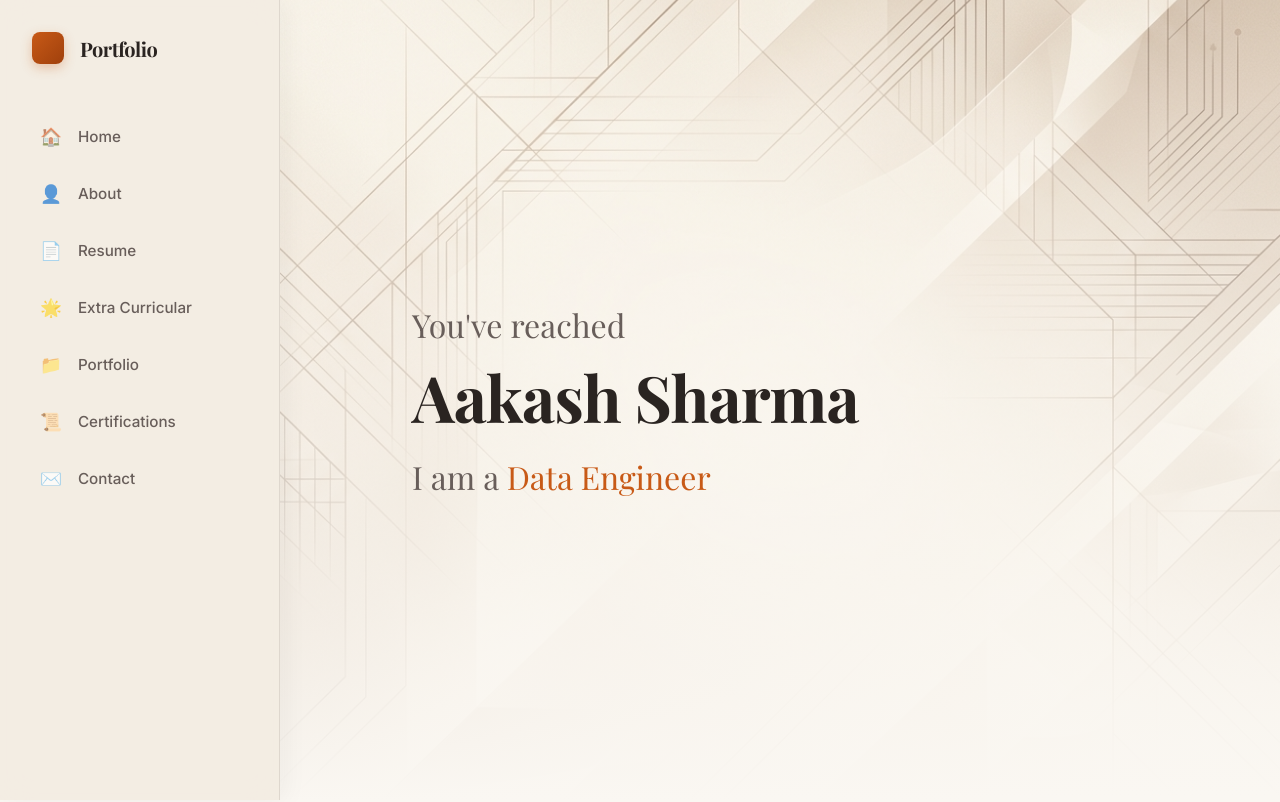
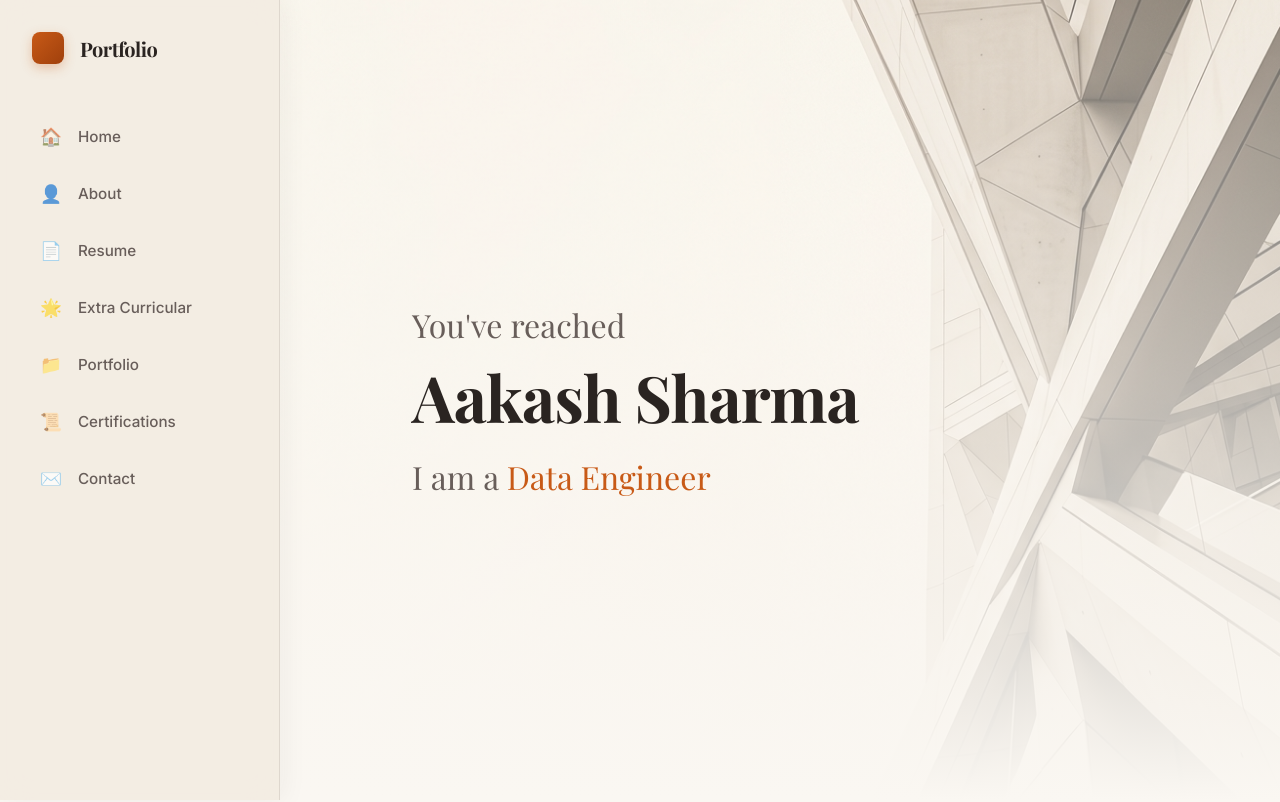
Before and after one commit to aakashs-dev/aakashs-dev.github.io, an Angular app: page /#/ in a window 1280 px wide. Shown: the top 802 px of the page. Built offline with nearby package versions, Linux system fonts and the light colour scheme; a web font is replaced by a local one.

Commit message:
style(home): update hero section to use new right-focused background

```diff
--- a/src/app/components/home/home.scss
+++ b/src/app/components/home/home.scss
@@ -11,7 +11,7 @@
   display: flex;
   align-items: center;
   justify-content: center;
-  background-image: url('/hero_background_sepia.jpg');
+  background-image: url('/hero_background_sepia_v2.jpg');
   background-size: cover;
   background-position: center;
   background-repeat: no-repeat;
```
